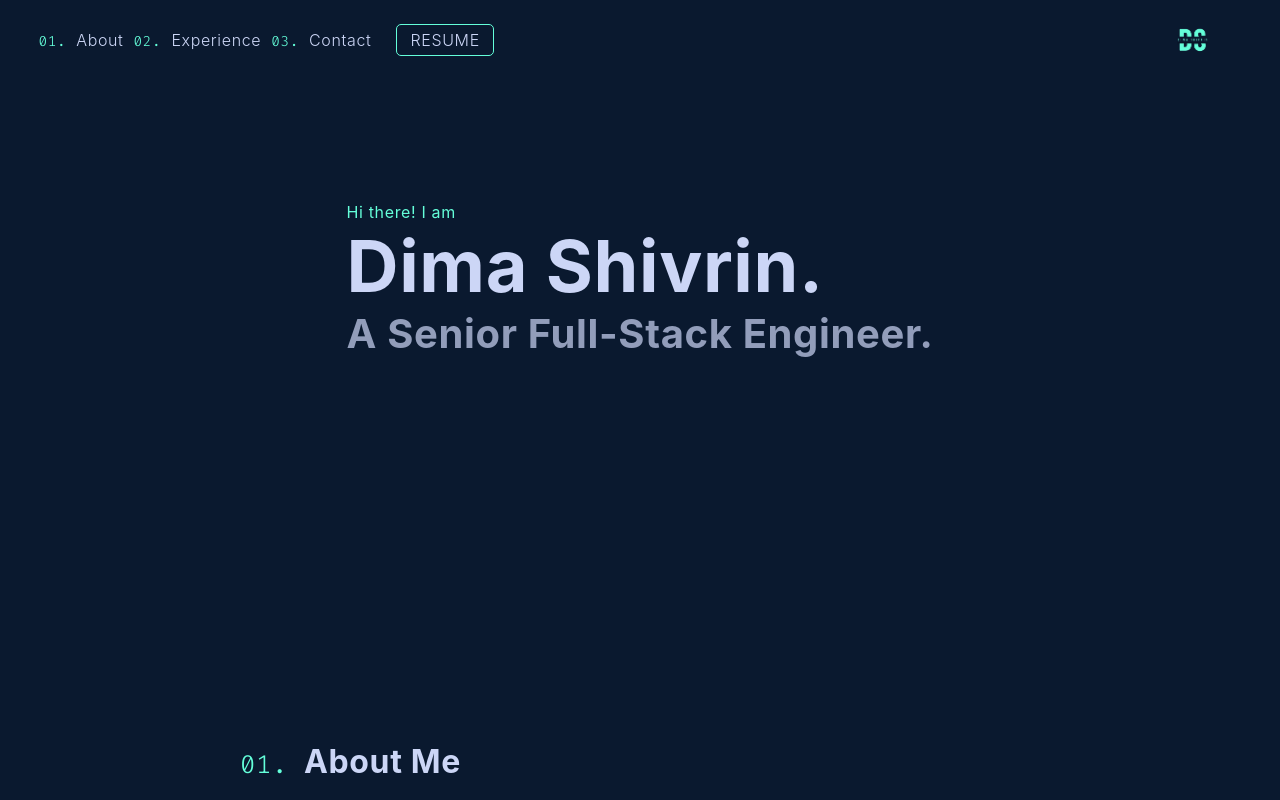
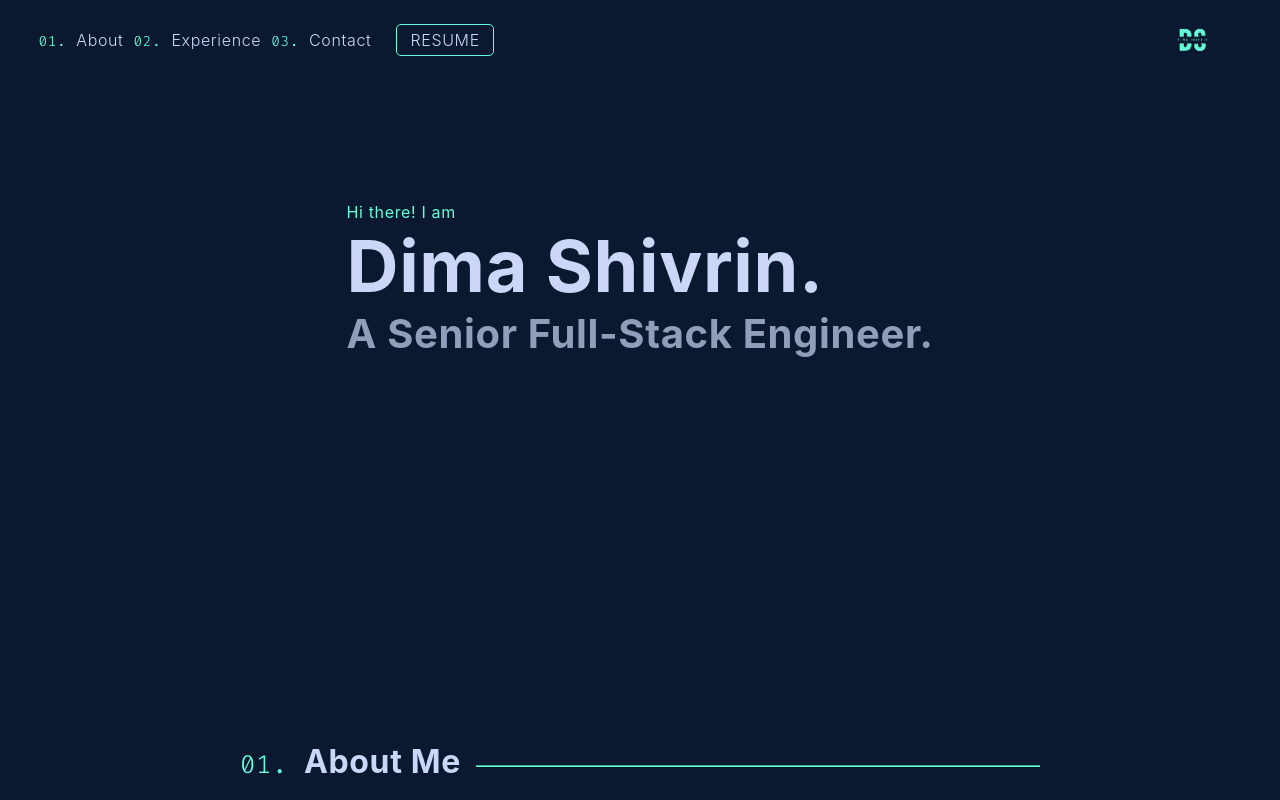
Before and after one commit to dshivrin/Portfolio, a React (Create React App) app: page / in a window 1280 px wide. Shown: the top 800 px of the page. Built offline with nearby package versions, Linux system fonts and the light colour scheme; a web font is replaced by a local one.

Commit message:
title css changes

```diff
--- a/src/Components/Title/Title.scss
+++ b/src/Components/Title/Title.scss
@@ -11,6 +11,30 @@
   content: "0" counter(title-counter) ". ";
 }
 
+.title-wrapper {
+  display: flex;
+  flex-direction: row;
+  align-items: center;
+  gap: 15px;
+  h1 {
+    flex: 0 1 auto;
+  }
+  hr {
+    border-color: var(--light-green);
+    flex: 3 1 auto;
+  }
+}
+
+// .section-title::after {
+//   content: '';
+//   position: absolute;
+//   width: 100%;
+//   height: 1px; // suit your need
+//   background: white; // suit your need
+//   top: 100%;
+//   left: 0;
+// }
+
 @media (max-width: 768px) {
   .section-title {
     padding: 0 20px;
--- a/src/Components/Title/Title.tsx
+++ b/src/Components/Title/Title.tsx
@@ -7,9 +7,12 @@ const Title = (props: TitleProps) => {
   const { text, style } = props;
 
   return (
-    <h1 style={style} className="section-title">
-      {text}
-    </h1>
+    <div className="title-wrapper">
+      <h1 style={style} className="section-title">
+        {text}
+      </h1>
+      <hr />
+    </div>
   );
 };
 
```
